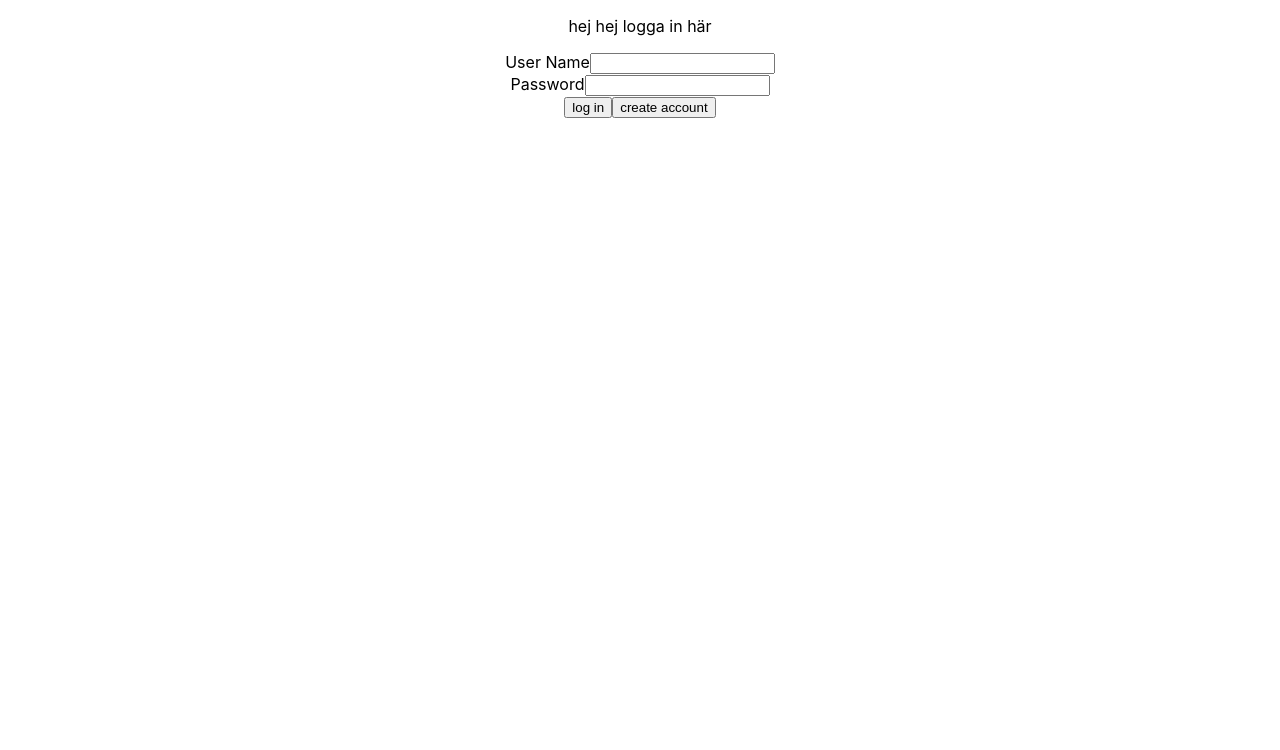
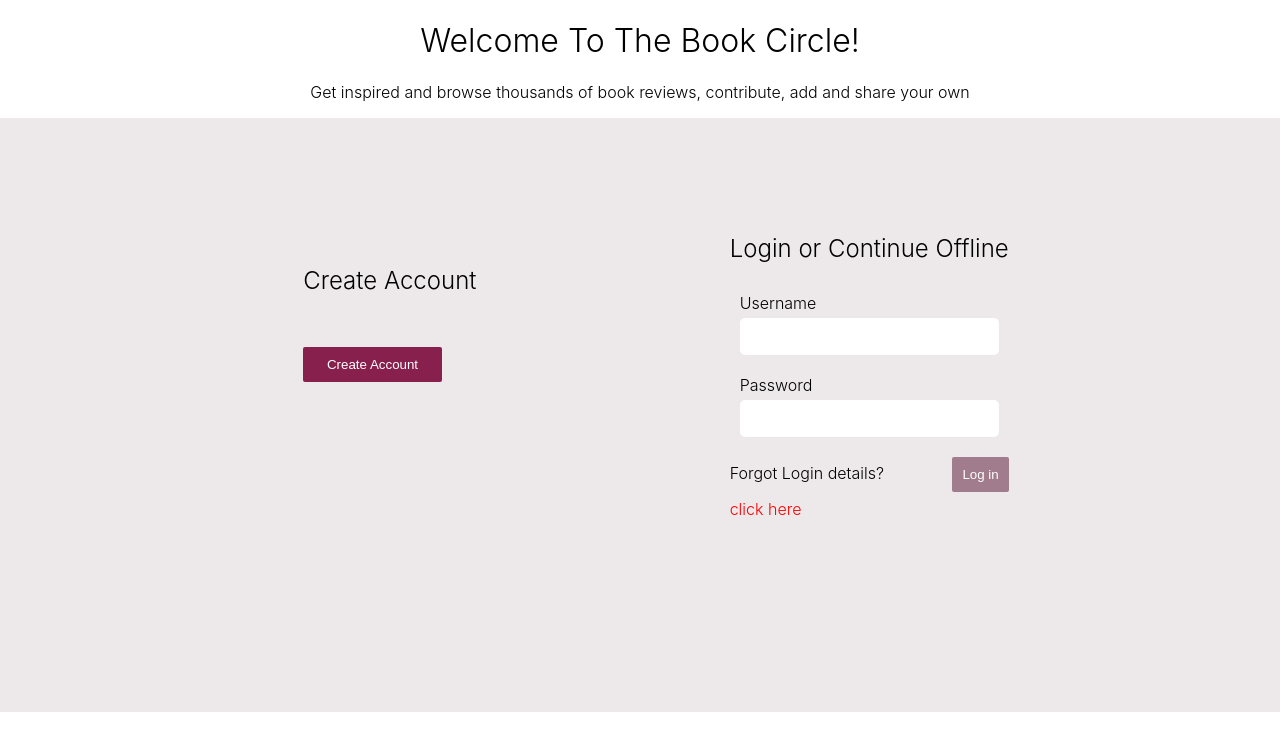
Before and after one commit to ezzequ/database-project, a React (Create React App) app: page /login in a window 1280 px wide. Shown: the top 750 px of the page. Built offline with nearby package versions, Linux system fonts and the light colour scheme.

Commit message:
added login

```diff
--- a/src/components/Login.jsx
+++ b/src/components/Login.jsx
@@ -1,24 +1,43 @@
-
+import React from "react";
+import "../style/Login.css"
 
 function Login() {
   return (
     <>
       <div>
-        <p>hej hej logga in här</p>
+        <h1>Welcome To The Book Circle!</h1>
+        <p>
+          Get inspired and browse thousands of book reviews, contribute, add and
+          share your own
+        </p>
       </div>
-      <div>
+      <div className="LogInCreateAccountBox">
+
+          <div class="CreateAccountPlaceHolder">
+            <h2>Create Account</h2>
+            <p></p>
+            <button>Create Account</button>
+          </div>
+
+          <div className="loginPlaceHolder">
+            <h2>Login or Continue Offline</h2>
             <form>
-          <div>
-            <label for="userName">User Name</label>
+              <div className="InputHolder">
+                <label for="userName">Username</label>
                 <input name="userName"></input>
               </div>
-          <div>
+              <div className="InputHolder">
                 <label for="passWord">Password</label>
                 <input name="passWord"></input>
               </div>
-          <button>log in</button>
-          <button>create account</button>
+              <div className="logInButtonPlaceHolder">
+                <p>
+                  Forgot Login details?<p style={{color:"red"}}>click here</p>
+                </p>
+                <button>Log in</button>
+              </div>
             </form>
+            </div>
       </div>
     </>
   );
--- /dev/null
+++ b/src/style/Login.css
@@ -0,0 +1,84 @@
+*{
+    font-weight: 300;
+}
+
+
+
+.LogInCreateAccountBox{
+    width:-webkit-fill-available;
+    background-color:#EDE8EA ;
+    display:flex;
+    flex-direction: row;
+    justify-content: space-evenly;
+    font-weight: 300;
+    padding-top:6em;
+    padding-bottom:10em;
+   padding-left: 50px;
+   padding-right: 50px;
+}
+
+.CreateAccountPlaceHolder{
+display: flex;
+flex-direction: column;
+align-content: flex-start;
+text-align: left;
+align-content: flex-start;
+justify-content: left;
+padding: 2rem;
+}
+.CreateAccountPlaceHolder button{
+    width: 80%;
+    background-color: #87204D;
+    padding:10px;
+    border-radius:2px;
+    border:none;
+    color:white
+}
+
+.loginPlaceHolder{
+display: flex;
+flex-direction: column;
+align-content: flex-start;
+text-align: left;
+align-content: flex-start;
+justify-content: left;
+}
+
+.loginPlaceHolder input{
+   margin-top: 5px;
+   align-self: left;
+   border:none;
+   padding:0.7rem;
+   border-radius: 5px;
+}
+
+.InputHolder{
+    padding: 10px;
+    display: flex;
+    flex-direction: column;
+    text-align: left;
+}
+
+.logInButtonPlaceHolder{
+    display: flex;
+    flex-direction: row;
+    justify-content: space-between;
+}
+
+.logInButtonPlaceHolder button{
+   margin-top: 10px;
+   margin-bottom: 60px;
+   padding: 10px;
+   background-color: #A17C8C;
+   border:none;
+   border-radius: 2px;
+   color:white
+}
+
+
+
+@media screen and (max-width:375px){
+    .LogInCreateAccountBox{
+        flex-direction: column-reverse;
+    }
+}
```
Also changed, not shown: src/components/Header.jsx (added), src/style/Header.css (added). Lines whose indentation alone changed are shown as unchanged.
